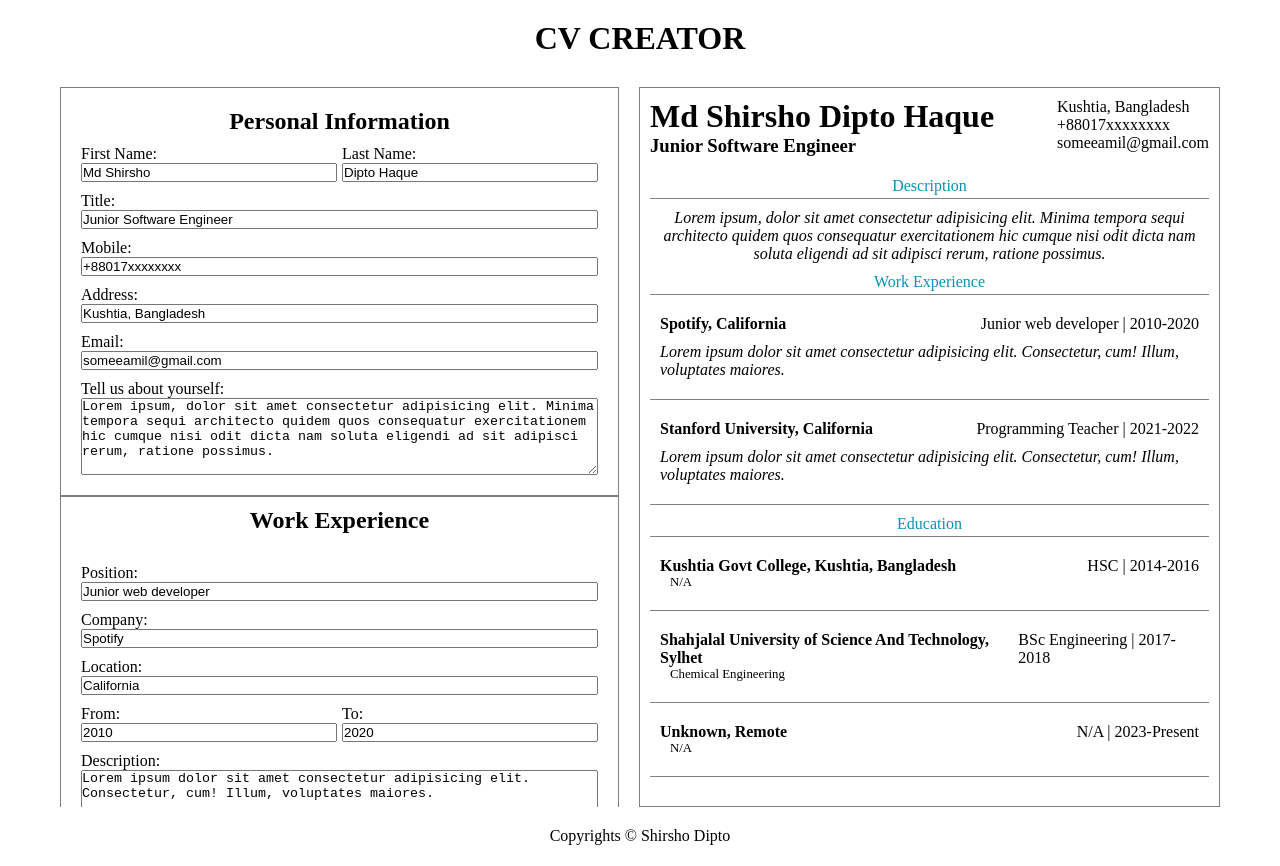
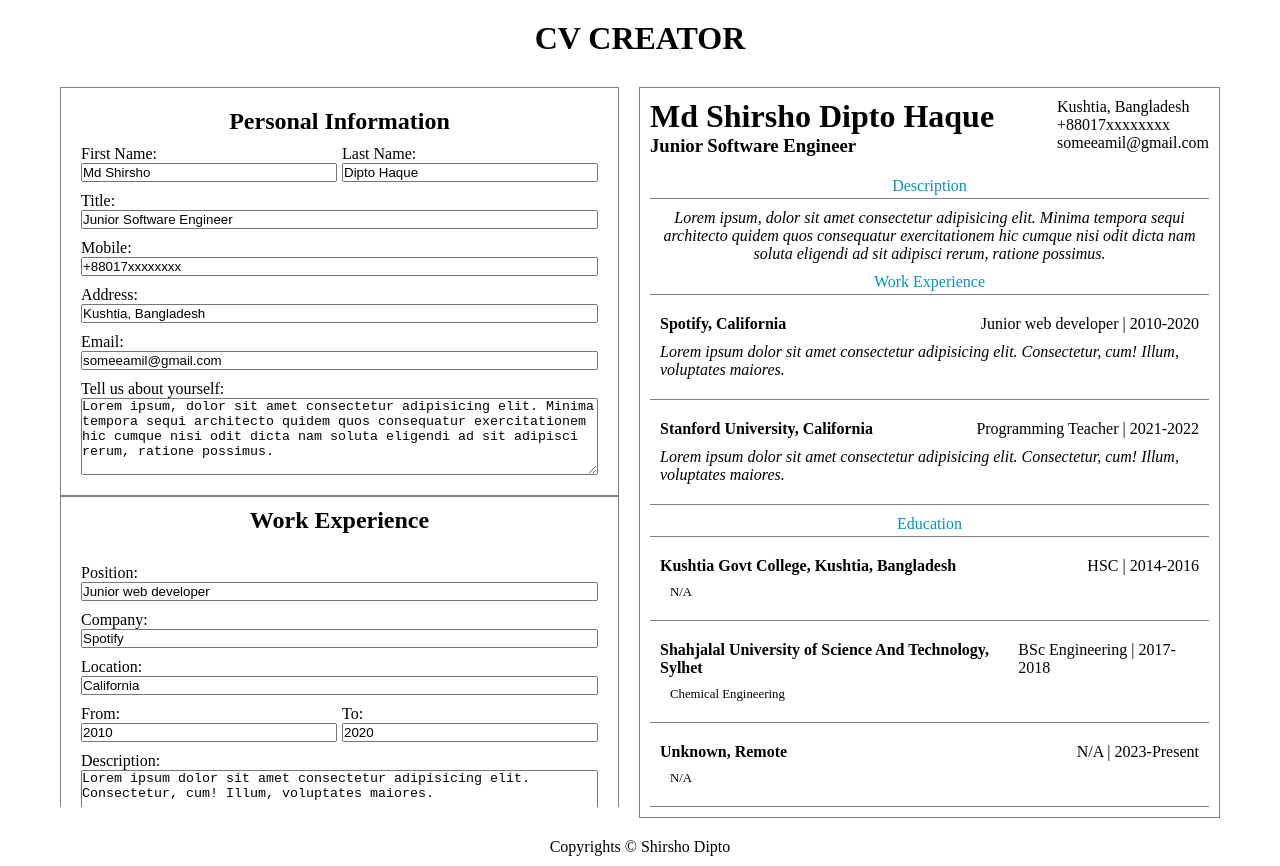
Before and after one commit to ShirshoDipto/cv-app, a React (Create React App) app: page / in a window 1280 px wide. Built offline with nearby package versions, Linux system fonts and the light colour scheme.

Commit message:
Fix education layout issue

```diff
--- a/src/components/workForm.js
+++ b/src/components/workForm.js
@@ -1,5 +1,4 @@
 import React, { Component } from "react";
-import { v4 as uuidv4 } from "uuid"
 
 export default class WorkForm extends Component {
   constructor(props) {
--- a/src/styles/main.css
+++ b/src/styles/main.css
@@ -74,10 +74,6 @@
   padding-bottom: 20px;
 }
 
-.education {
-  gap: 0px;
-}
-
 .personal-info {
   display: flex;
   flex-direction: column;
```
